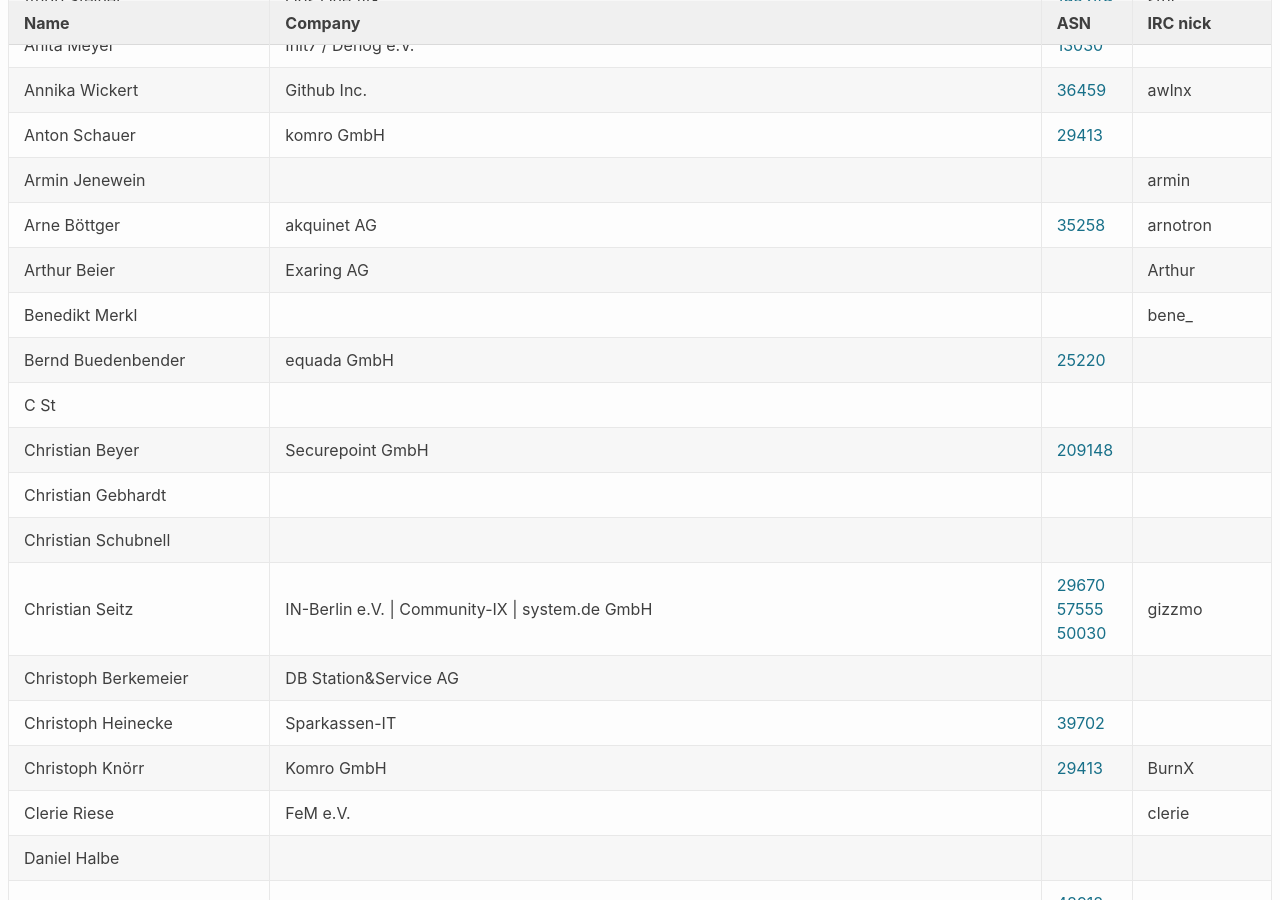
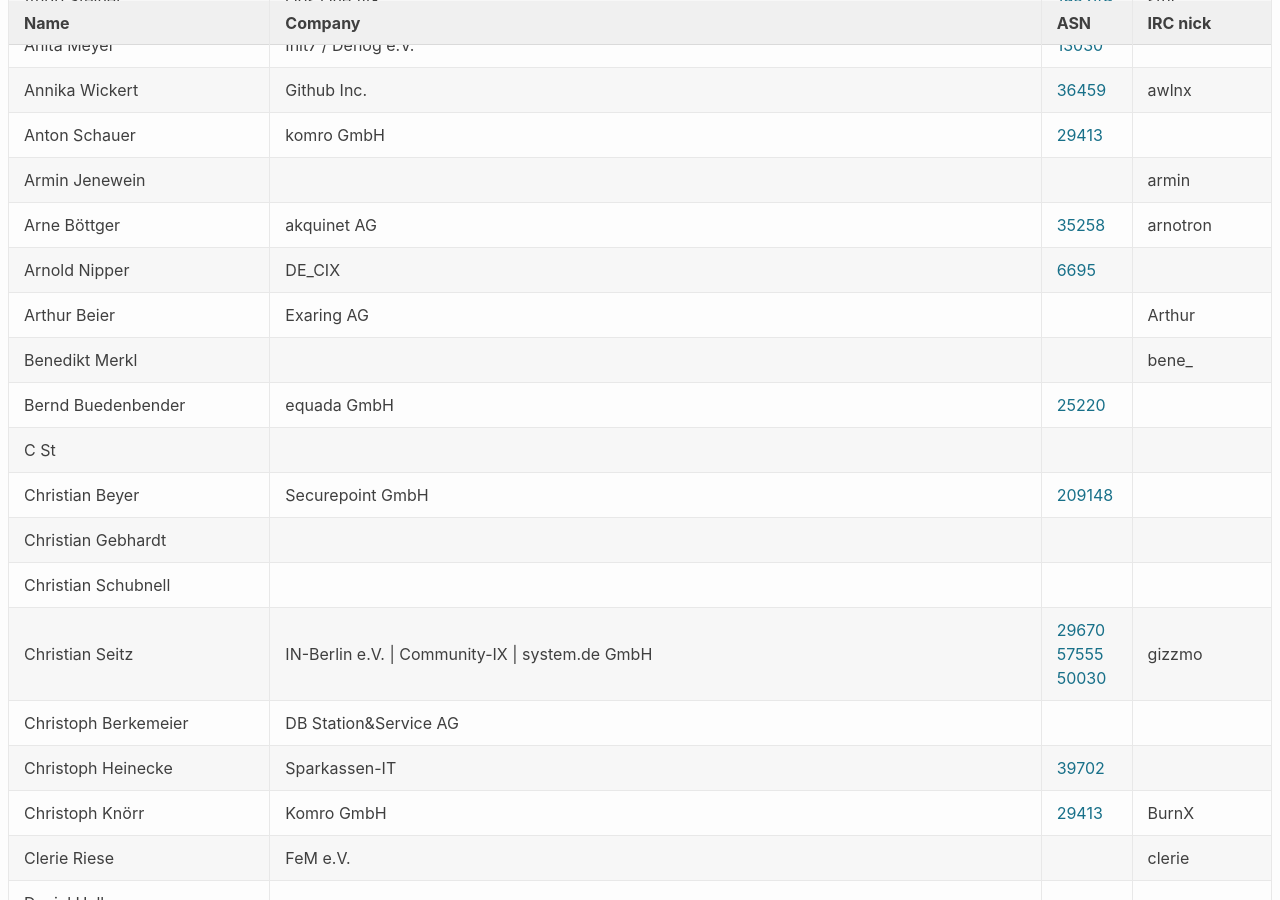
Before and after one commit to denog/pretix-attendeelist, a Jekyll site: the page built from denog2020.markdown, in a window 1280 px wide and 900 px high, scrolled down 571 px. Built offline with Jekyll 4.4.1, drawn with Linux system fonts in a browser that asks for light colours.

Commit message:
Latest data: Tue Feb  2 19:07:46 UTC 2021

```diff
--- a/_data/attendees_meetup2021-01.json
+++ b/_data/attendees_meetup2021-01.json
@@ -100,6 +100,12 @@
     "company": "akquinet AG",
     "irc": "arnotron",
     "asn": "35258"
+  },
+  {
+    "name": "Arnold Nipper",
+    "company": "DE_CIX",
+    "irc": null,
+    "asn": "6695"
   },
   {
     "name": "Arthur Beier",
@@ -478,6 +484,12 @@
     "company": "NTT GDC EMEA",
     "irc": null,
     "asn": "203329"
+  },
+  {
+    "name": "Julian Schuh",
+    "company": "KIT",
+    "irc": null,
+    "asn": null
   },
   {
     "name": "Kay Rechthien",
```
